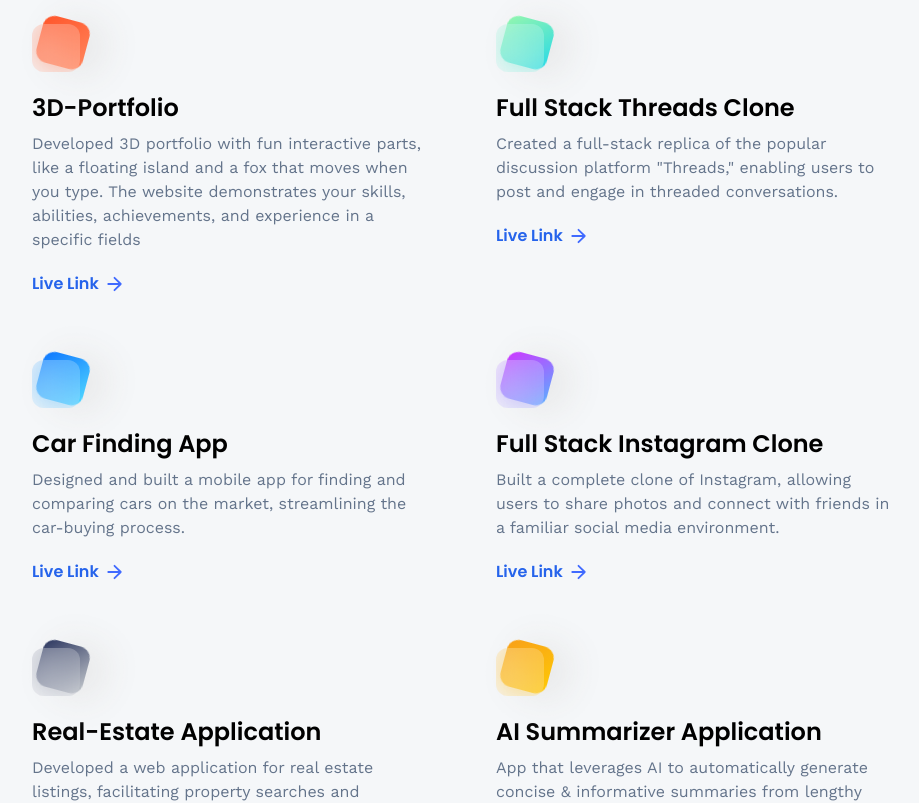
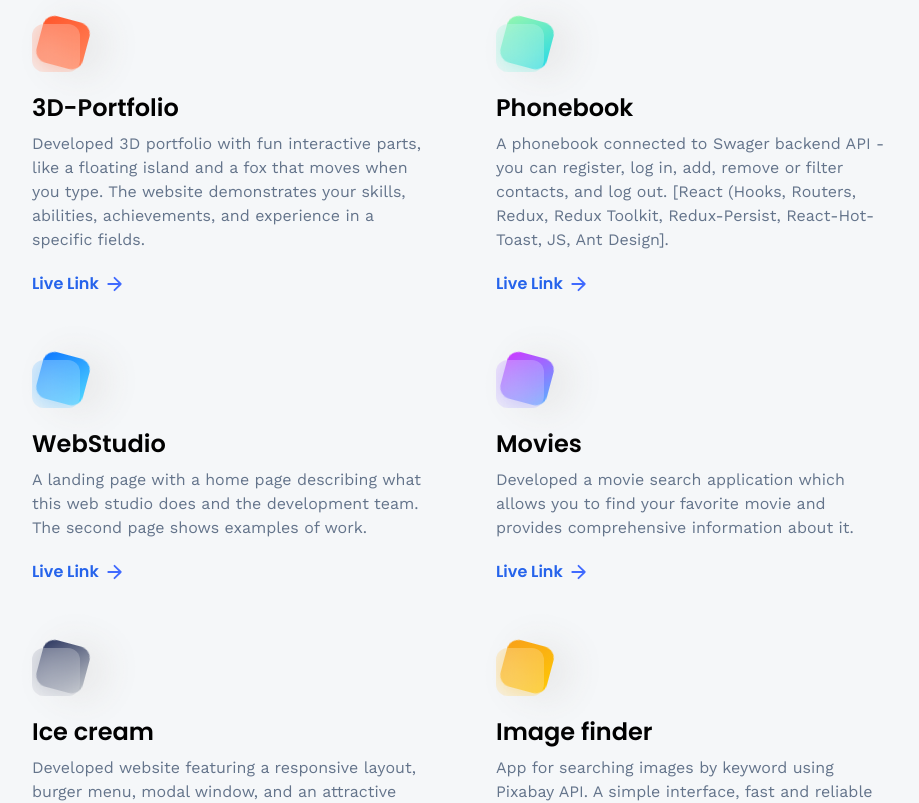
Before and after one commit to YTyndyk/3D-Portfolio, a React (Vite) app: page /projects in a window 1280 px wide. Shown: the part 360-1163 px from the top of the page, without its empty margins (160-1079 px from the left). Built offline with nearby package versions, Linux system fonts and the light colour scheme.

Commit message:
Update index.js

```diff
--- a/src/constants/index.js
+++ b/src/constants/index.js
@@ -1,7 +1,5 @@
 import {
-	car,
 	css,
-	estate,
 	express,
 	git,
 	github,
@@ -12,14 +10,10 @@
 	mui,
 	nextjs,
 	nodejs,
-	pricewise,
 	react,
 	redux,
 	sass,
-	snapgram,
-	summiz,
 	tailwindcss,
-	threads,
 	typescript,
 } from "../assets/icons";
 
@@ -133,51 +127,45 @@
 
 export const projects = [
 	{
-		// iconUrl: pricewise,
 		theme: "btn-back-red",
 		name: "3D-Portfolio",
 		description:
-			"Developed 3D portfolio with fun interactive parts, like a floating island and a fox that moves when you type. The website demonstrates your skills, abilities, achievements, and experience in a specific fields",
+			"Developed 3D portfolio with fun interactive parts, like a floating island and a fox that moves when you type. The website demonstrates your skills, abilities, achievements, and experience in a specific fields.",
 		link: "https://3-d-portfolio-neon-eta.vercel.app/",
 	},
 	{
-		iconUrl: threads,
 		theme: "btn-back-green",
-		name: "Full Stack Threads Clone",
+		name: "Phonebook",
 		description:
-			'Created a full-stack replica of the popular discussion platform "Threads," enabling users to post and engage in threaded conversations.',
-		link: "https://github.com/adrianhajdin/threads",
+			"A phonebook connected to Swager backend API - you can register, log in, add, remove or filter contacts, and log out. [React (Hooks, Routers, Redux, Redux Toolkit, Redux-Persist, React-Hot-Toast, JS, Ant Design].",
+		link: "https://ytyndyk.github.io/goit-react-hw-08-phonebook/",
 	},
 	{
-		iconUrl: car,
 		theme: "btn-back-blue",
-		name: "Car Finding App",
+		name: "WebStudio",
 		description:
-			"Designed and built a mobile app for finding and comparing cars on the market, streamlining the car-buying process.",
-		link: "https://github.com/adrianhajdin/project_next13_car_showcase",
+			"A landing page with a home page describing what this web studio does and the development team. The second page shows examples of work.",
+		link: "https://ytyndyk.github.io/goit-markup-hw-08/",
 	},
 	{
-		iconUrl: snapgram,
 		theme: "btn-back-pink",
-		name: "Full Stack Instagram Clone",
+		name: "Movies",
 		description:
-			"Built a complete clone of Instagram, allowing users to share photos and connect with friends in a familiar social media environment.",
-		link: "https://github.com/adrianhajdin/social_media_app",
+			"Developed a movie search application which allows you to find your favorite movie and provides comprehensive information about it.",
+		link: "https://ytyndyk.github.io/goit-react-hw-05-movies/",
 	},
 	{
-		iconUrl: estate,
 		theme: "btn-back-black",
-		name: "Real-Estate Application",
+		name: "Ice cream",
 		description:
-			"Developed a web application for real estate listings, facilitating property searches and connecting buyers with sellers.",
-		link: "https://github.com/adrianhajdin/projects_realestate",
+			"Developed website featuring a responsive layout, burger menu, modal window, and an attractive design. The website facilitates searches favorite flavors and connects buyers with sellers.",
+		link: "https://roman10rb.github.io/team-iceCream/",
 	},
 	{
-		iconUrl: summiz,
 		theme: "btn-back-yellow",
-		name: "AI Summarizer Application",
+		name: "Image finder",
 		description:
-			"App that leverages AI to automatically generate concise & informative summaries from lengthy text content, or blogs.",
-		link: "https://github.com/adrianhajdin/project_ai_summarizer",
+			"App for searching images by keyword using Pixabay API. A simple interface, fast and reliable performance in searching for the needed images. It includes statistics on preferences and downloads.",
+		link: "https://ytyndyk.github.io/goit-js-hw-11/",
 	},
 ];
```
